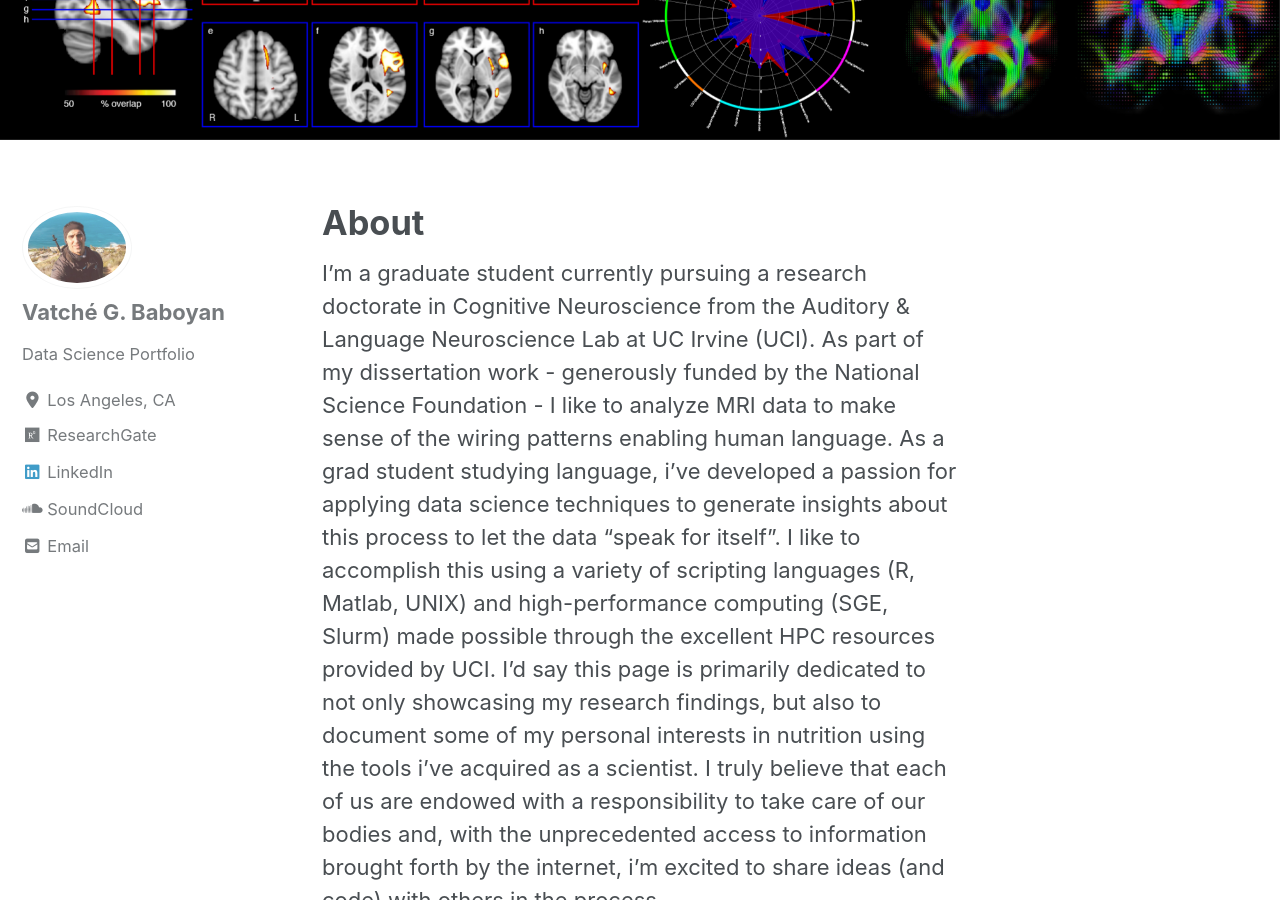
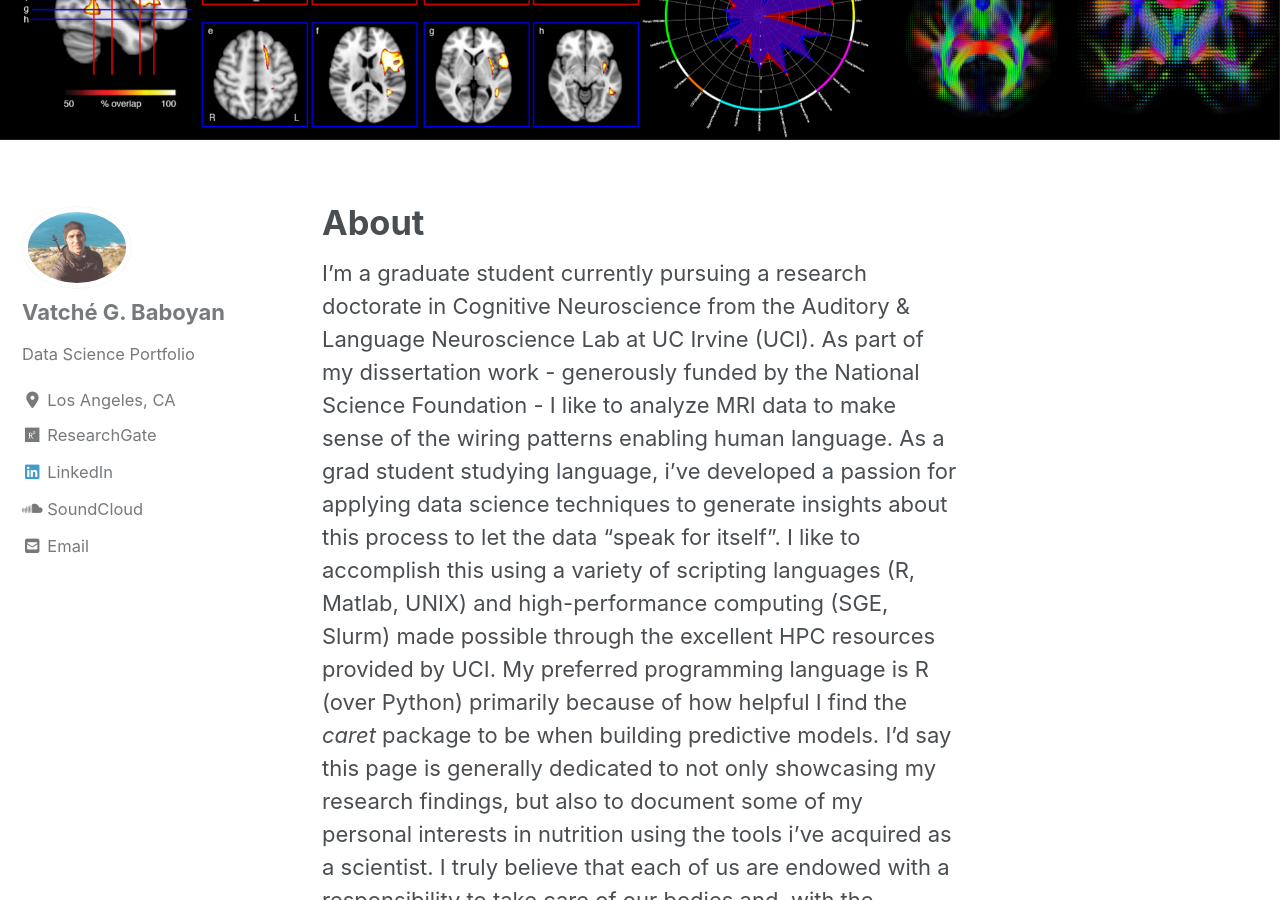
Before and after one commit to vbaboyan/vbaboyan.github.io, a Jekyll site: the page built from _pages/about.md, in a window 1280 px wide and 900 px high, scrolled down 202 px. Built offline with Jekyll 4.4.1, drawn with Linux system fonts in a browser that asks for light colours; cached includes are drawn as plain includes; nearby versions of some CDN libraries; some of the changed text lies outside the part shown.

Commit message:
website edits

```diff
--- a/_pages/about.md
+++ b/_pages/about.md
@@ -3,10 +3,10 @@ title: "About"
 permalink: /about/
 ---
 
-I'm a graduate student currently pursuing a research doctorate in Cognitive Neuroscience from the Auditory & Language Neuroscience Lab at UC Irvine (UCI). As part of my dissertation work - generously funded by the National Science Foundation - I like to analyze MRI data to make sense of the wiring patterns enabling human language. As a grad student studying language, i've developed a passion for applying data science techniques to generate insights about this process to let the data "speak for itself". I like to accomplish this using a variety of scripting languages (R, Matlab, UNIX) and high-performance computing (SGE, Slurm) made possible through the excellent HPC resources provided by UCI. I'd say this page is primarily dedicated to not only showcasing my research findings, but also to document some of my personal interests in nutrition using the tools i've acquired as a scientist. I truly believe that each of us are endowed with a responsibility to take care of our bodies and, with the unprecedented access to information brought forth by the internet, i'm excited to share ideas (and code) with others in the process.
+I'm a graduate student currently pursuing a research doctorate in Cognitive Neuroscience from the Auditory & Language Neuroscience Lab at UC Irvine (UCI). As part of my dissertation work - generously funded by the National Science Foundation - I like to analyze MRI data to make sense of the wiring patterns enabling human language. As a grad student studying language, i've developed a passion for applying data science techniques to generate insights about this process to let the data "speak for itself". I like to accomplish this using a variety of scripting languages (R, Matlab, UNIX) and high-performance computing (SGE, Slurm) made possible through the excellent HPC resources provided by UCI. My preferred programming language is R (over Python) primarily because of how helpful I find the *caret* package to be when building predictive models. I'd say this page is generally dedicated to not only showcasing my research findings, but also to document some of my personal interests in nutrition using the tools i've acquired as a scientist. I truly believe that each of us are endowed with a responsibility to take care of our bodies and, with the unprecedented access to information brought forth by the internet, i'm excited to share ideas (and code) with others in the process.
+
+
 
 Professionally, I anticipate making the transition from academia into industry in order to work in translational environments where efforts to treat neurological illness are the primary force guiding company operations.
 
 Thanks for visiting my page. I'd happily get in contact with you through the links provided.
-
-*"Let food by thy medicine, and medicine by thy food" -Hippocrates*
```
